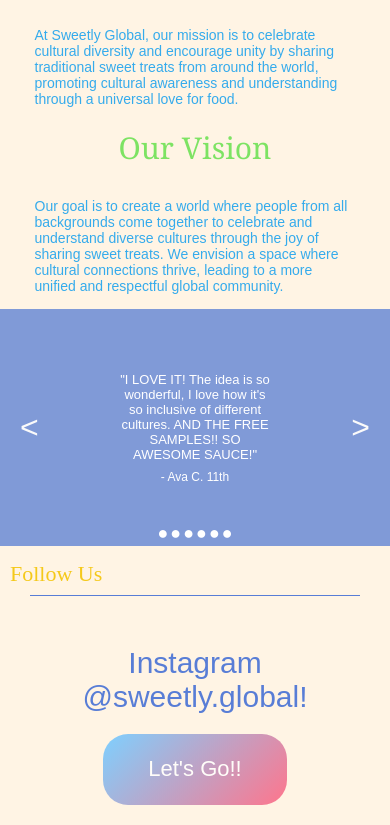
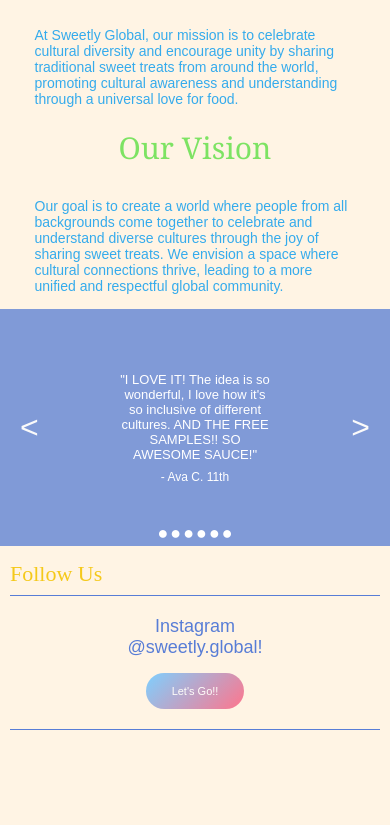
Before and after one commit to ShauryaStar-ai/Building-Up-Sweetly-Global, a plain HTML site: page web/index.html in a window 390 px wide. Shown: the part 1187-2012 px from the top of the page. After the commit the page ends 1925 px from the top, so only its background shows below. Drawn offline with Linux system fonts and the light colour scheme.

Commit message:
Everything before the filling of the footer is done on the index file

```diff
--- a/web/index.html
+++ b/web/index.html
@@ -130,4 +130,8 @@
 <script src="script.js"></script>
 <script src="main.js"></script> <!-- Link to the external JavaScript file -->
 </body>
+<footer>
+<hr id="lineEnding">
+
+</footer>
 </html>
--- a/web/style.css
+++ b/web/style.css
@@ -498,6 +498,14 @@
     background: linear-gradient(135deg, #ff758c, #7ed0ff); /* Reverse the gradient on hover */
     box-shadow: 0 8px 12px rgba(0, 0, 0, 0.3); /* Add a stronger shadow on hover */
 }
+#lineEnding{
+    border: none;
+  height: 1px;
+  background-color: rgb(88, 125, 214);
+  margin-left: 30px;
+  margin-right: 30px;
+  margin-top: 75px;
+}
 @media (max-width: 480px) {
     /* Navbar container for mobile */
     .navbar {
@@ -734,4 +742,31 @@
         margin-left: 10px;
         text-align: left;
     }
+
+    #line {
+        margin-left: 10px;
+        margin-right: 10px;
+    }
+
+    #Instagram {
+        font-size: 18px;
+        margin-top: 20px;
+    }
+
+    #InstaButton {
+        font-size: 11px;
+        padding: 12px 20px;
+        margin: 15px auto;
+        width: 15vw;
+    }
+
+    #InstaButton:hover {
+        background: linear-gradient(135deg, #ff758c, #7ed0ff);
+        box-shadow: 0 4px 8px rgba(0,0,0,0.2);
+    }
+    #lineEnding {
+        margin-left: 10px;
+        margin-right: 10px;
+        margin-top: 20px;
+    }
 }
```
